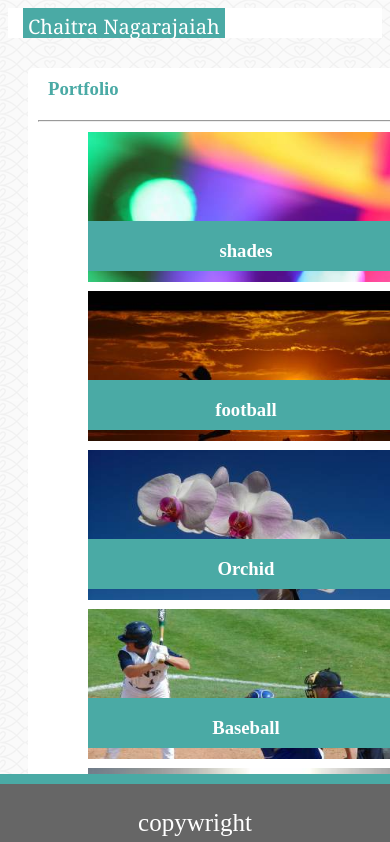
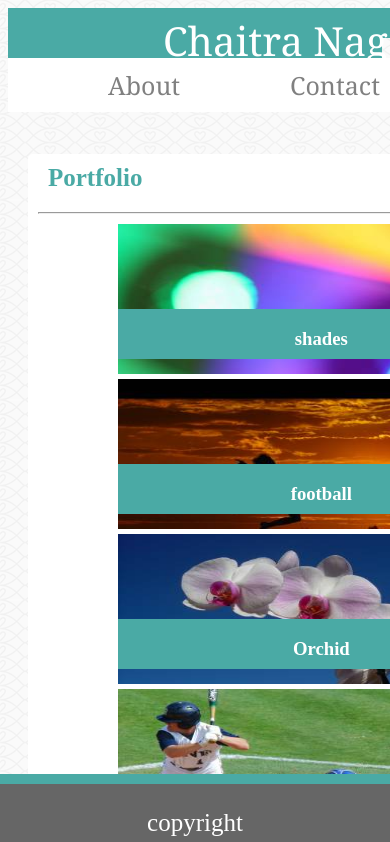
Before and after one commit to ChaitraNagarajaiah/Responsive-Portfolio, a plain HTML site: page portfolio.html in a window 390 px wide. Shown: the top 842 px of the page. Drawn offline with Linux system fonts and the light colour scheme.

Commit message:
created mobile query for 640px,made some changes for portfolio for 768px

```diff
--- a/Assets/css/style.css
+++ b/Assets/css/style.css
@@ -368,12 +368,115 @@ hr{
         margin-top: 30px;
 }
 .column{
-        width:50%;
-        margin-left: 40px;
+        width:39.5%;
+        margin-left: 30px;
 }
 
-.text1 .text2 .text3 .text4 .text5{
-        width:70%;
+.text1 {
+        width:79%;
+}
+.text2 {
+        width:79%;
+}
+.text3 {
+        width:79%;
+}
+.text4 {
+        width:79%;
+}
+.text5 {
+        width:79%;
+}
 }
 
+@media screen and (max-width :640px){
+
+.wrapper{
+        width:800px;
 }
+
+.navbar{
+        position: static;
+        width:100%;
+        background-color: #4aaaa5;
+        height:60px;
+}
+
+.name{
+        text-align: center;
+        margin-left:150px;
+        font-size: 40px;
+}
+
+.link{
+      background-color:white;
+      margin-top:20px;
+      width:800px;
+margin-left:0px;
+}
+a{
+        float:left;
+        margin-left:100px;
+        font-size: 25px;
+}
+
+.bio-info{
+        margin-top: 40px;
+        height: 800px;
+        width:500px;
+        margin-right: 230px;
+
+}
+.bio-image{
+        width:450px;
+        height:400px;
+
+}
+#aboutme{
+        font-size: 30px;
+}
+.container{
+        width:450px;
+        height:500px;
+        margin-left: 90px;
+        padding-top: 40px;
+        margin-top: 50px;
+}
+
+.container1{
+        width:590px;
+        margin-left:20px;
+        margin-right:20px;
+        height:850px;
+        margin-top: 50px;
+}
+#portfolio{
+        font-size:25px;
+}
+
+.column{
+        width:450px;
+       margin-left: 70px;
+        height:150px;
+}
+.text1 {
+        width:83%;
+padding-bottom: -20px;
+}
+.text2 {
+        width:83%;
+padding-bottom: -20px;
+}
+.text3 {
+        width:83%;
+padding-bottom: -20px;
+}
+.text4 {
+        width:83%;
+padding-bottom: -20px;
+}
+.text5 {
+        width:83%;
+padding-bottom: -20px;
+}
+}
--- a/portfolio.html
+++ b/portfolio.html
@@ -15,7 +15,11 @@
         <a href="index.html">About</a>
         <a href="contact.html">Contact</a>
         <a href="portfolio.html">Portfolio</a>
-    </section>
+            </div>
+            </div>
+ </section>
+
+ <br></br>
     <div class="container1">
         <h3 id="portfolio">Portfolio</h3>
 
@@ -24,9 +28,7 @@
 
         <div class="column">
             <img src="Assets/images/download (4).jpeg">
-
-                <div class="text1"><h3>shades</h3></div>
-
+             <div class="text1"><h3>shades</h3></div>
         </div>
         <div class="column">
             <img src="Assets/images/download (2).jpeg">
@@ -53,7 +55,7 @@
     </div>
 
     <div class="footer">
-                <p>copywright</p>
+                <p>copyright</p>
                   </div>
 </body>
 </html>
```
Also changed, not shown: contact.html (+2 -0 lines).
